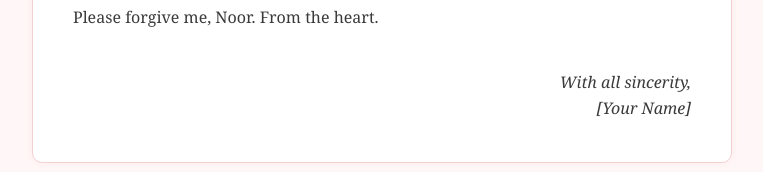
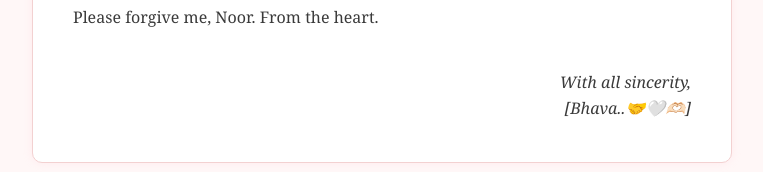
Before and after one commit to ErrorCoder143/Sorry-noor-new, a plain HTML site: page TermApology.html in a window 1280 px wide. Shown: the part 595-767 px from the top of the page, without its empty margins (258-1021 px from the left). Drawn offline with Linux system fonts and the light colour scheme.

Commit message:
Update TermApology.html

```diff
--- a/TermApology.html
+++ b/TermApology.html
@@ -67,7 +67,7 @@
 
     <div class="signature">
       With all sincerity,<br>
-      [Your Name]
+      [Bhava..🤝🤍🫶🏻]
     </div>
   </div>
 
```
